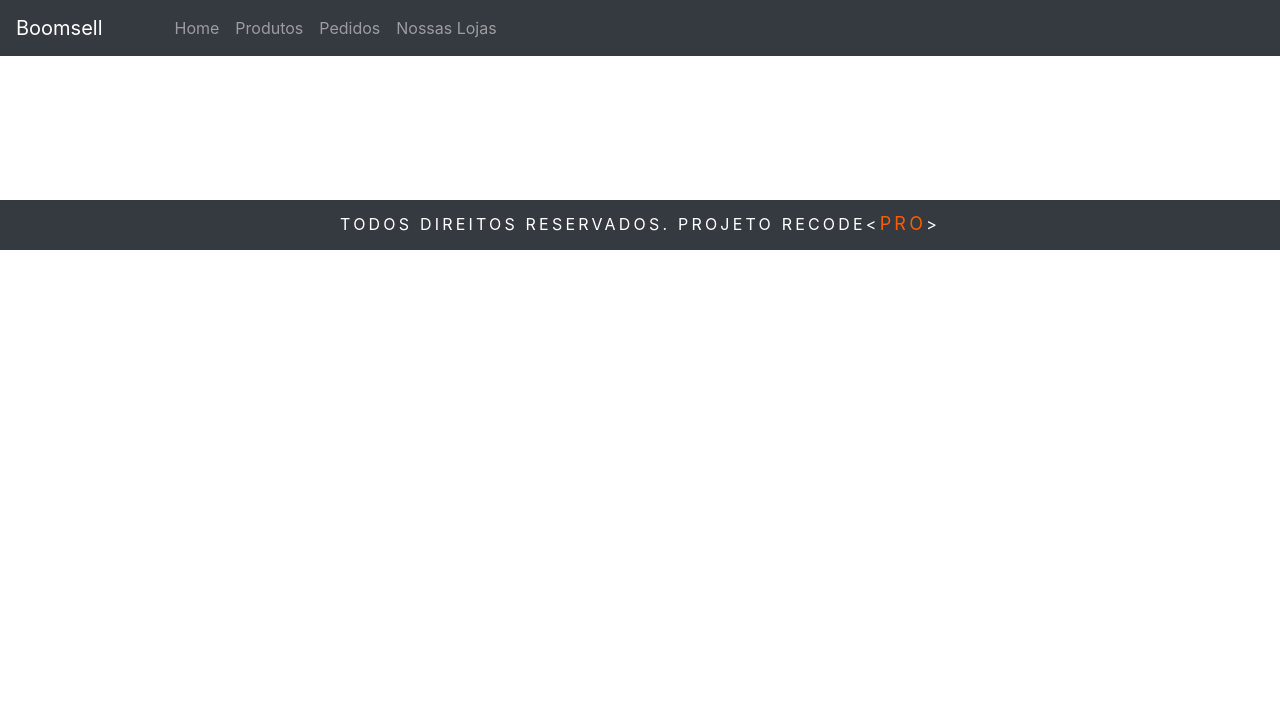
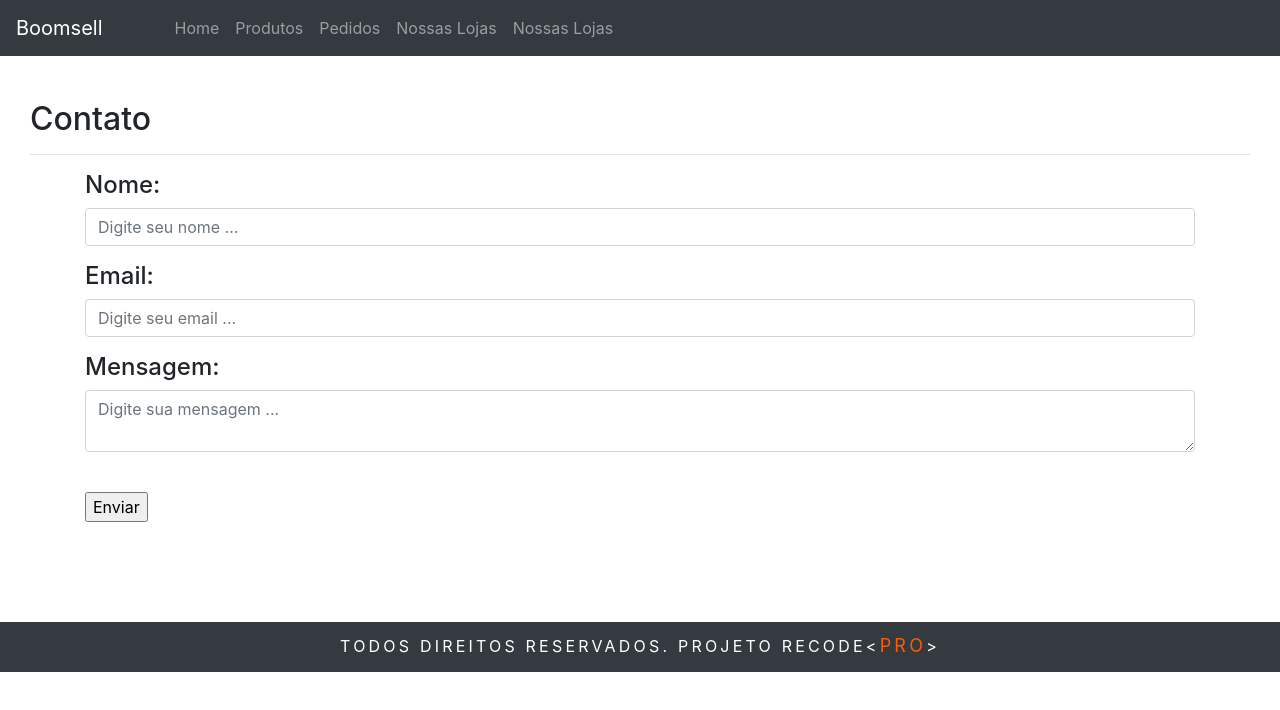
Before and after one commit to emersonope/Projeto_PHP, a React (Create React App) app in the folder Front-End/: page /Mensagens in a window 1280 px wide. Shown: the top 710 px of the page. Built offline with nearby package versions, Linux system fonts and the light colour scheme; no server answers.

Commit message:
pg mensagem

```diff
--- a/Front-End/package.json
+++ b/Front-End/package.json
@@ -15,6 +15,7 @@
     "react": "^17.0.1",
     "react-bootstrap": "^1.4.0",
     "react-dom": "^17.0.1",
+    "react-hook-form": "^6.15.1",
     "react-router": "^5.2.0",
     "react-router-dom": "^5.2.0",
     "react-scripts": "4.0.1",
--- /dev/null
+++ b/Front-End/src/components/Mensagens/mensagens.js
@@ -0,0 +1,55 @@
+import React, { useState, useEffect } from "react";
+import axios from "axios";
+import { Table } from "react-bootstrap";
+import { useForm } from "react-hook-form";
+
+
+
+function Mensagens(){
+    const { register, handleSubmit } = useForm();
+
+    const handleOnSubmit = (data) => {
+      axios.post("http://localhost:3210/contatos", data).then((response) => {
+        alert("Cadastrado com Sucesso");
+        window.location.reload()
+      });
+    };
+
+    const [contatos, setContatos] = useState([]);
+
+    useEffect(() => {
+        axios.get("http://localhost:3210/contatos").then((response) => {
+        setContatos(response.data.contatos);
+        console.log(setContatos)
+        });
+    }, []);
+
+    return (
+
+        <div class="container-fluid">
+        <h2>Contato</h2>
+        <hr />
+        <div class="container">
+            <form onSubmit={handleSubmit(handleOnSubmit)}>
+                <div class="form-group">
+                    <h4>Nome:</h4>
+                    <input type="text" name="nome" placeholder="Digite seu nome ..." class="form-control" ref={register} />
+                </div>
+                <div class="form-group">
+                    <h4>Email:</h4>
+                    <input type="text" name="email" placeholder="Digite seu email ..." class="form-control" ref={register} />
+                </div>
+                <div class="form-group">
+                    <h4>Mensagem:</h4>
+                    <textarea name="menssagem" placeholder="Digite sua mensagem ..." class="form-control" ref={register}></textarea>
+                </div>
+                <br />
+                <input type="submit" value="Enviar" />
+            </form>
+
+            </div>
+        </div>
+    )
+}
+
+export default Mensagens;
--- a/Front-End/src/components/Menu/index.js
+++ b/Front-End/src/components/Menu/index.js
@@ -25,6 +25,9 @@ function BaseMenu(props) {
                     <Nav.Item>
                         <Nav.Link as={Link} href="/sobrenos" to="/sobrenos">Nossas Lojas</Nav.Link>
                     </Nav.Item>
+                    <Nav.Item>
+                        <Nav.Link as={Link} href="/mensagens" to="/mensagens">Nossas Lojas</Nav.Link>
+                    </Nav.Item>
                 </Nav>
            </Navbar.Collapse>
         </Navbar>
--- a/Front-End/src/pages/mensagens.js
+++ b/Front-End/src/pages/mensagens.js
@@ -0,0 +1,13 @@
+import {lazy, Suspense} from 'react';
+
+const Mensagens = lazy(() => import('../components/Mensagens/mensagens'));
+
+function Mensagem(){
+    return (
+        <Suspense fallback={<p>Carregando ...</p>}>
+            <Mensagens />
+        </Suspense>
+    )
+}
+
+export default Mensagem;
--- a/Front-End/src/rotas.js
+++ b/Front-End/src/rotas.js
@@ -3,6 +3,7 @@ import { Switch, Route } from 'react-router-dom';
 import Produtos from './pages/produtos';
 import Pedidos from './pages/pedidos';
 import Sobrenos from './pages/sobrenos';
+import Mensagens from './pages/mensagens';
 
 function Rotas(){
     return (
@@ -10,6 +11,7 @@ function Rotas(){
             <Route exact path="/Produtos" component={ Produtos } />
             <Route exact path="/Pedidos" component={ Pedidos } />
             <Route exact path="/Sobrenos" component={ Sobrenos } />
+            <Route exact path="/Mensagens" component={ Mensagens } />
         </Switch>
     )
 }
```
Also changed, not shown: 2 other files (tests, documents, lock files or other folders).
